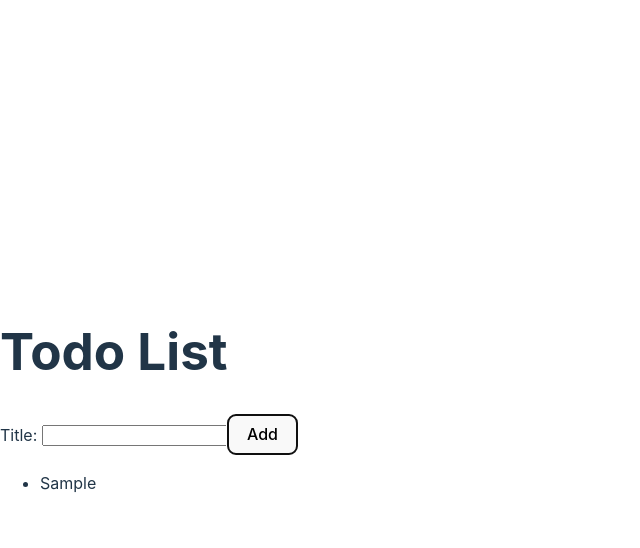
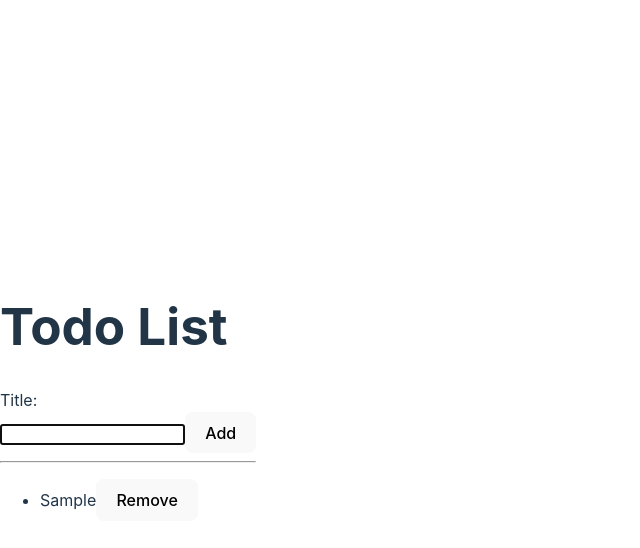
Before and after one commit to justgogame/react-todo, a React (Vite) app: page / in a window 1280 px wide. Both pictures are taken after typing "Sample" into the empty fields and a click on the button "Add". Shown: the top 548 px of the page, without its empty margins (0-640 px from the left). Built offline with nearby package versions, Linux system fonts and the light colour scheme.

Commit message:
Lesson 1.6: Reusable Components Imperative React

```diff
--- a/src/AddTodoForm.jsx
+++ b/src/AddTodoForm.jsx
@@ -1,9 +1,9 @@
-import { useState } from 'react';
+import React from 'react';
+import InputWithLabel from './InputWithLabel';
 
+const AddTodoForm = ({ onAddTodo }) => {
 
-function AddTodoForm({onAddTodo}) {
-
-    const [todoTitle, setTodoTitle] = useState('');
+  const [todoTitle, setTodoTitle] = React.useState('');
 
   const handleTitleChange = (event) => {
     const newTodoTitle = event.target.value;
@@ -12,23 +12,22 @@ function AddTodoForm({onAddTodo}) {
 
   const handleAddTodo = (event) => {
     event.preventDefault();
-
-        console.log(todoTitle);
+    setTodoTitle('');
     onAddTodo({ title: todoTitle, id: Date.now() });
-        setTodoTitle('');
-
   };
 
   return (
-        <div>
+    <>
       <form onSubmit={handleAddTodo}>
-                <label htmlFor="todoTitle">Title: </label>
-                <input id="todoTitle" type='Text' name='title' value={todoTitle} onChange={handleTitleChange}></input>
-                <button type='submit'>Add</button>
+        <InputWithLabel
+          todoTitle={todoTitle}
+          handleTitleChange={handleTitleChange}>
+          Title:
+        </InputWithLabel>
+        <button type="submit">Add</button>
       </form>
-        </div>
+    </>
   );
-
-}
+};
 
 export default AddTodoForm;
--- a/src/App.jsx
+++ b/src/App.jsx
@@ -2,7 +2,7 @@ import * as React from 'react';
 import TodoList from './TodoList';
 import AddTodoForm from './AddTodoForm';
 
-const useSmiPersistantState = () => {
+const useSemiPersistentState = () => {
   const [todoList, setTodoList] = React.useState(
     JSON.parse(localStorage.getItem('savedTodoList')) || []);
 
@@ -13,23 +13,32 @@ const useSmiPersistantState = () => {
   return [todoList, setTodoList];
 }
 
-function App() {
 
-  const [todoList, setTodoList] = useSmiPersistantState();
+
+const App = () => {
+
+  const [todoList, setTodoList] = useSemiPersistentState();
 
   const addTodo = (newTodo) => {
     setTodoList([...todoList, newTodo]);
   };
 
+  const removeTodo = (id) => {
+    const modifiedTodoList = todoList.filter((todo) => todo.id !== id);
+    setTodoList(modifiedTodoList);
+  };
+
   return (
     <>
       <h1>Todo List</h1>
-
-      <AddTodoForm onAddTodo={addTodo} />
-
-      <TodoList todoList = {todoList} />
+      <AddTodoForm onAddTodo={addTodo}/>
+      <hr />
+      <TodoList
+        todoList={todoList}
+        onRemoveTodo={removeTodo}
+      />
     </>
   );
-}
+};
 
 export default App;
--- /dev/null
+++ b/src/InputWithLabel.jsx
@@ -0,0 +1,27 @@
+import React from "react";
+
+const InputWithLabel = (props) => {
+  const inputRef = React.useRef();
+
+  React.useEffect(() => {
+    inputRef.current.focus();
+  });
+
+  return (
+    <>
+      <label htmlFor="todoTitle">{props.children}</label>
+      <br />
+      <input
+        ref={inputRef}
+        type="text"
+        id="todoTitle"
+        name={props.label}
+        value={props.todoTitle}
+        onChange={props.handleTitleChange}
+        required
+      />
+    </>
+  );
+};
+
+export default InputWithLabel;
--- a/src/TodoList.jsx
+++ b/src/TodoList.jsx
@@ -1,17 +1,17 @@
+
+import React from 'react';
 import TodoListItem from './TodoListItem';
 
-
-
-function TodoList( {todoList} ){
-    return (
-        <div>
-            <ul>
-                {todoList.map((todo) => (
-                    <TodoListItem key={todo.id} todo={todo} />
-                ))}
-        </ul>
-      </div>
-    );
-}
+const TodoList = ({ todoList, onRemoveTodo }) => (
+  <ul>
+    {todoList.map((item) => (
+      <TodoListItem
+        key={item.id}
+        todo={item}
+        onRemoveTodo={onRemoveTodo}
+      />
+    ))}
+  </ul>
+);
 
 export default TodoList;
--- a/src/TodoListItem.jsx
+++ b/src/TodoListItem.jsx
@@ -1,8 +1,18 @@
-const TodoListItem = ({todo}) => {
+import React from "react";
 
-    return(
-        <li>{todo.title}</li>
-    );
-}
+const TodoListItem = ({ todo, onRemoveTodo }) => {
+  const handleOnRemove = () => {
+    onRemoveTodo(todo.id);
+  };
+
+  return (
+    <li>
+      {todo.title}
+      <button type="button" onClick={handleOnRemove}>
+        Remove
+      </button>
+    </li>
+  );
+};
 
 export default TodoListItem;
```
Lines whose indentation alone changed are shown as unchanged.
